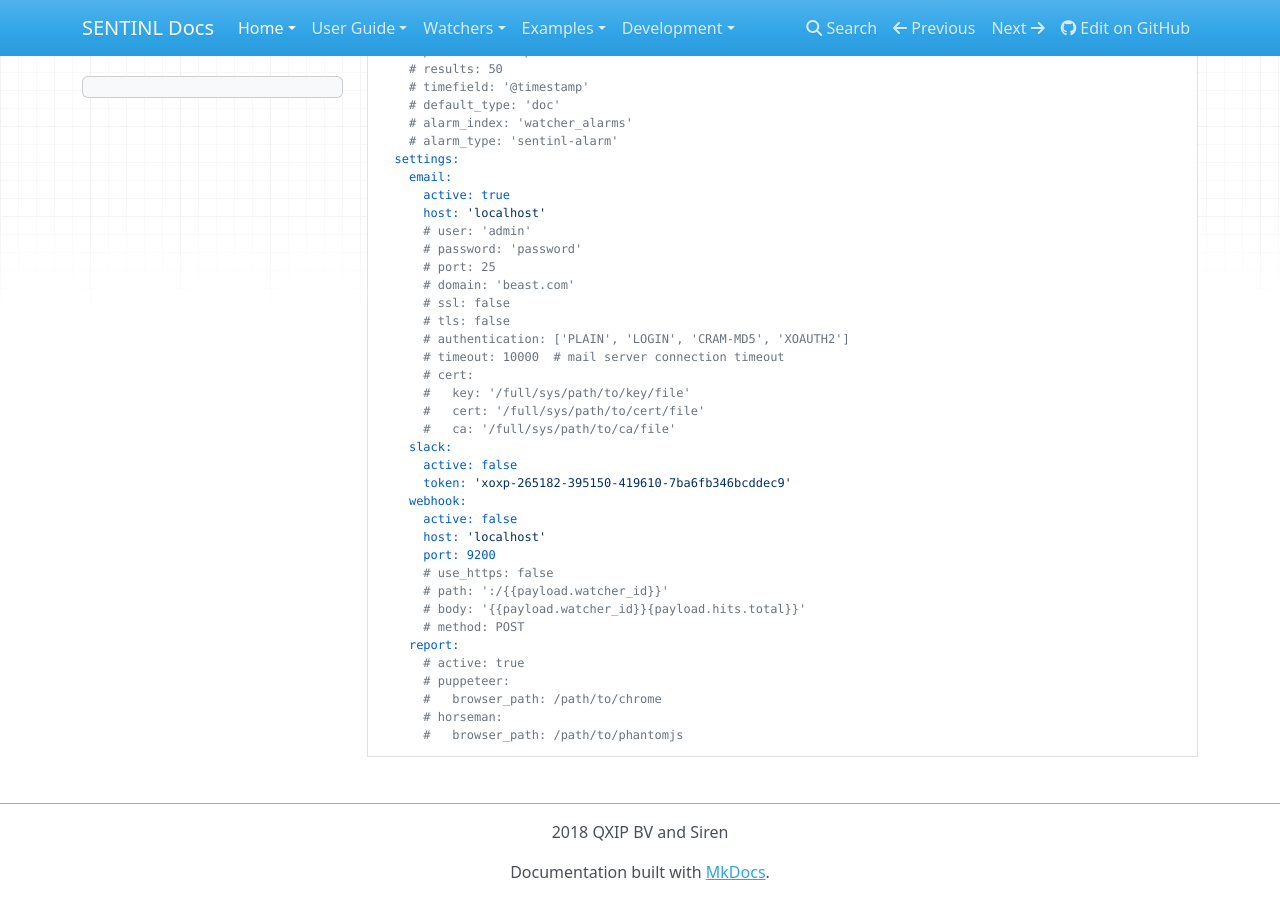
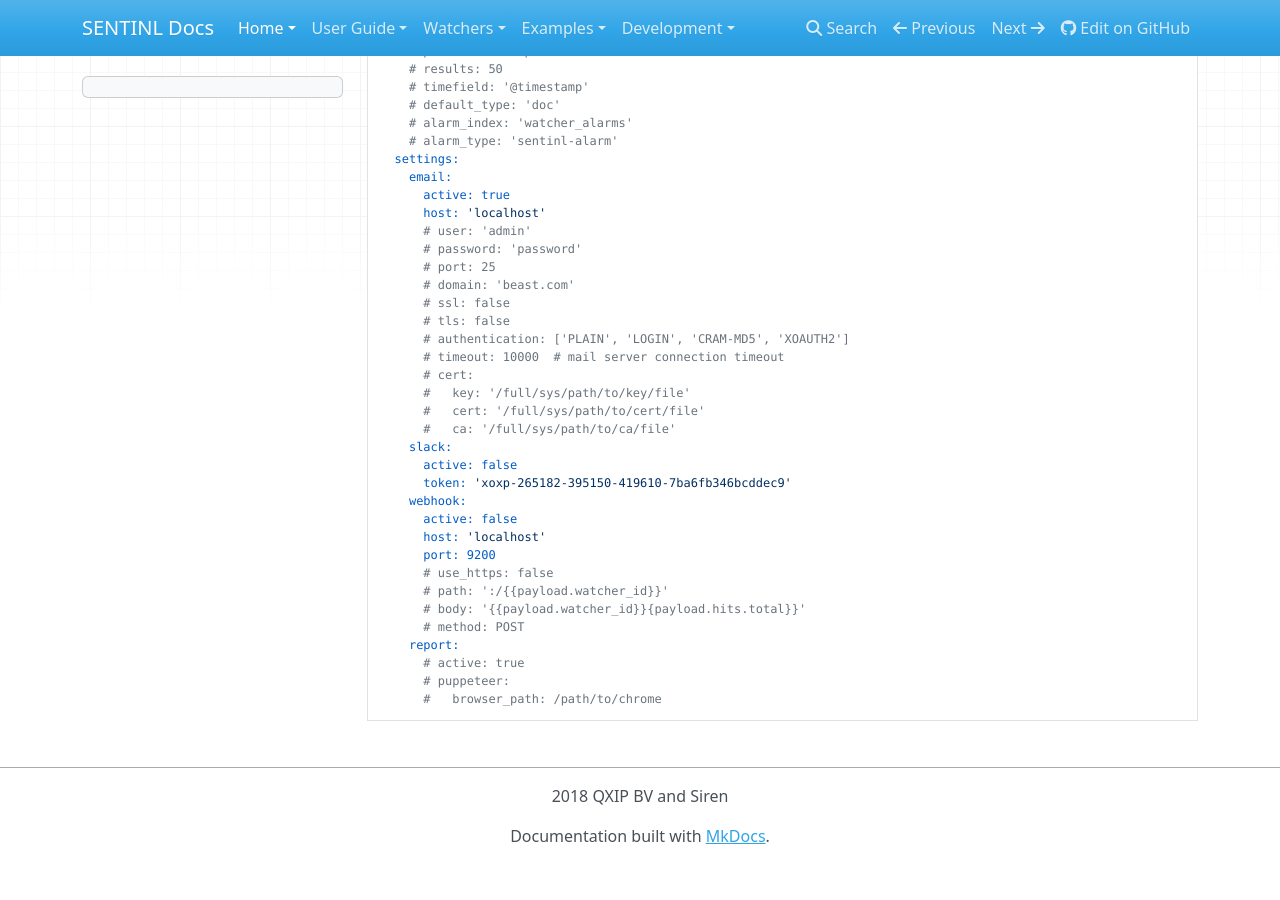
Before and after one commit to sentinl/sentinl, an MkDocs documentation site: the page built from docs/Config-Example.md, in a window 1280 px wide and 900 px high, scrolled down 1748 px. Built offline with MkDocs 1.6.1, drawn with Linux system fonts in a browser that asks for light colours; nearby versions of some CDN libraries; old or Windows-style settings are respelled for this version of MkDocs; after the commit the page ends 2612 px from its top, so only the background shows below that.

Commit message:
Update docs.

````diff
--- a/docs/Config-Example.md
+++ b/docs/Config-Example.md
@@ -128,6 +128,4 @@ sentinl:
       # active: true
       # puppeteer:
       #   browser_path: /path/to/chrome
-      # horseman:
-      #   browser_path: /path/to/phantomjs
 ```
````
Also changed, not shown: docs/FAQ.md (+1 -1 lines), docs/HOWTO-Create-Reports.md (+0 -1 lines).
